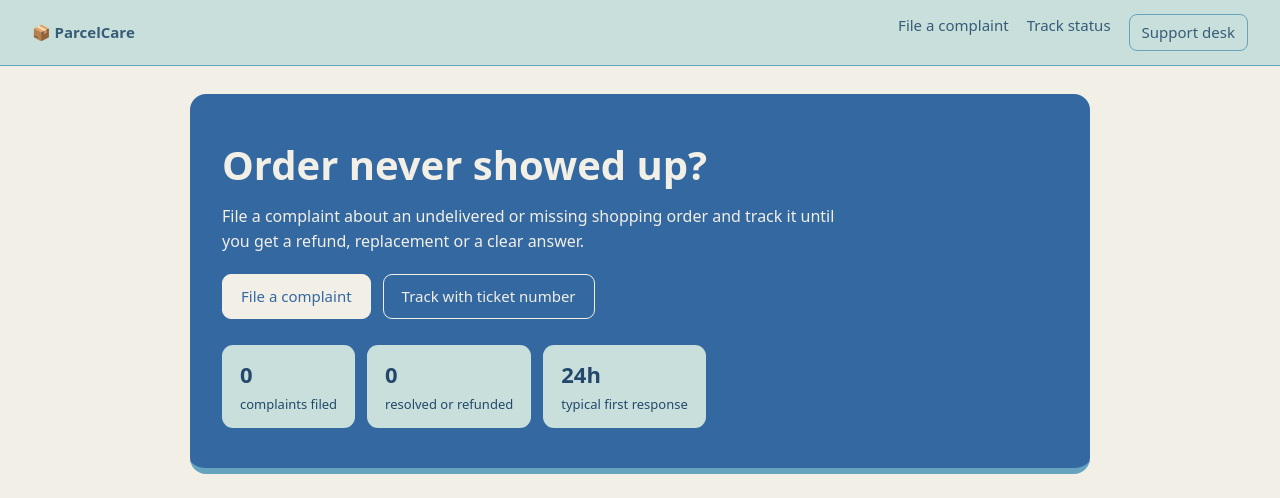
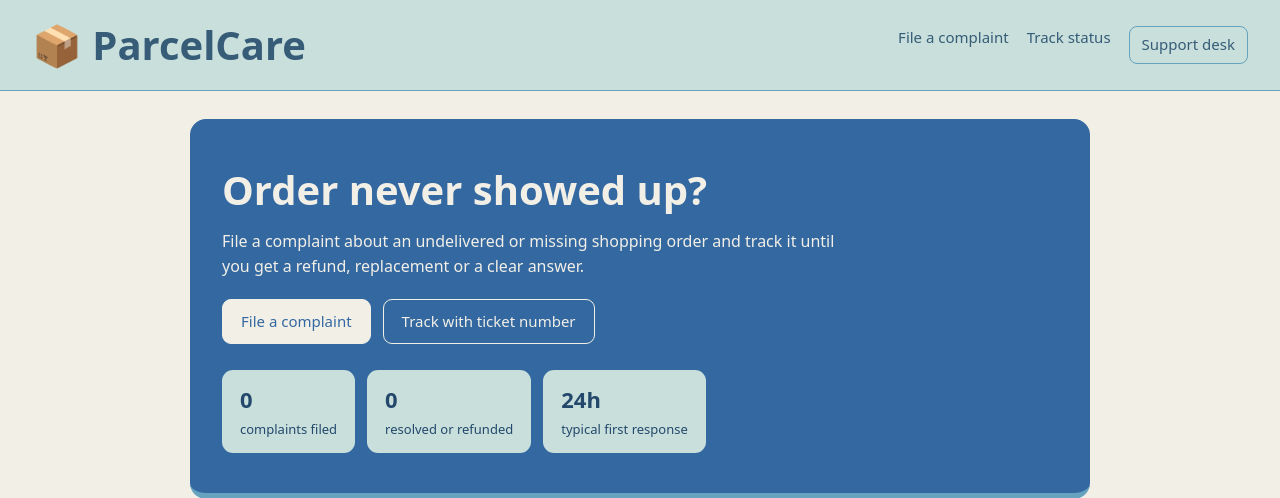
Before and after one commit to SUDI-IEER/Parcel-complaint, a Flask app: page / in a window 1280 px wide. Shown: the top 498 px of the page. Run offline with Flask 3, Linux system fonts and the light colour scheme; data that the repository does not hold is empty.

Commit message:
Match ParcelCare branding to the homepage heading size
Co-Authored-By: Devin AI <158243242+devin-ai-integration[bot]@users.noreply.github.com>

```diff
--- a/static/style.css
+++ b/static/style.css
@@ -1,9 +1,9 @@
 :root{--bg:#f2efe7;--surface:#c8dfdb;--accent:#66a3bf;--ink:#23486c;--muted:#365c78;--line:var(--accent);--brand:#3368a0;--brand-d:#23486c}
 *{box-sizing:border-box}
 body{margin:0;background:var(--bg);color:var(--ink);font:16px/1.55 system-ui,-apple-system,"Segoe UI",Roboto,sans-serif}
-.nav{display:flex;align-items:center;justify-content:space-between;gap:16px;padding:14px 32px;background:var(--surface);border-bottom:1px solid var(--line);position:sticky;top:0;z-index:5}
-.brand{font-weight:700;font-size:19px;color:var(--ink);text-decoration:none}
-.nav nav{display:flex;gap:18px}
+.nav{display:flex;align-items:center;justify-content:space-between;flex-wrap:wrap;gap:16px;padding:14px 32px;background:var(--surface);border-bottom:1px solid var(--line);position:sticky;top:0;z-index:5}
+.brand{font-weight:700;color:var(--ink);text-decoration:none}
+.nav nav{display:flex;flex-wrap:wrap;gap:18px}
 .nav a{color:var(--muted);text-decoration:none;font-size:15px}
 .nav nav a:hover{color:var(--brand-d);text-decoration:underline}
 .admin-link{border:1px solid var(--line);padding:6px 12px;border-radius:8px}
@@ -12,7 +12,8 @@ h1{font-size:28px;margin:8px 0 4px}
 h2{font-size:20px;margin:28px 0 10px}
 .sub{color:var(--muted);margin:0 0 16px}
 .hero{background:var(--brand);color:var(--bg);border-bottom:6px solid var(--accent);border-radius:16px;padding:40px 32px;margin-bottom:24px}
-.hero h1{font-size:clamp(36px,5vw,40px);margin:0 0 8px}
+.nav .brand,.hero h1{font-size:clamp(36px,5vw,40px)}
+.hero h1{margin:0 0 8px}
 .hero p{max-width:620px;margin:0 0 20px}
 .cta{display:flex;gap:12px;flex-wrap:wrap}
 .btn{display:inline-block;border:1px solid var(--brand);background:var(--bg);color:var(--ink);padding:10px 18px;border-radius:9px;text-decoration:none;font-size:15px;cursor:pointer}
```
